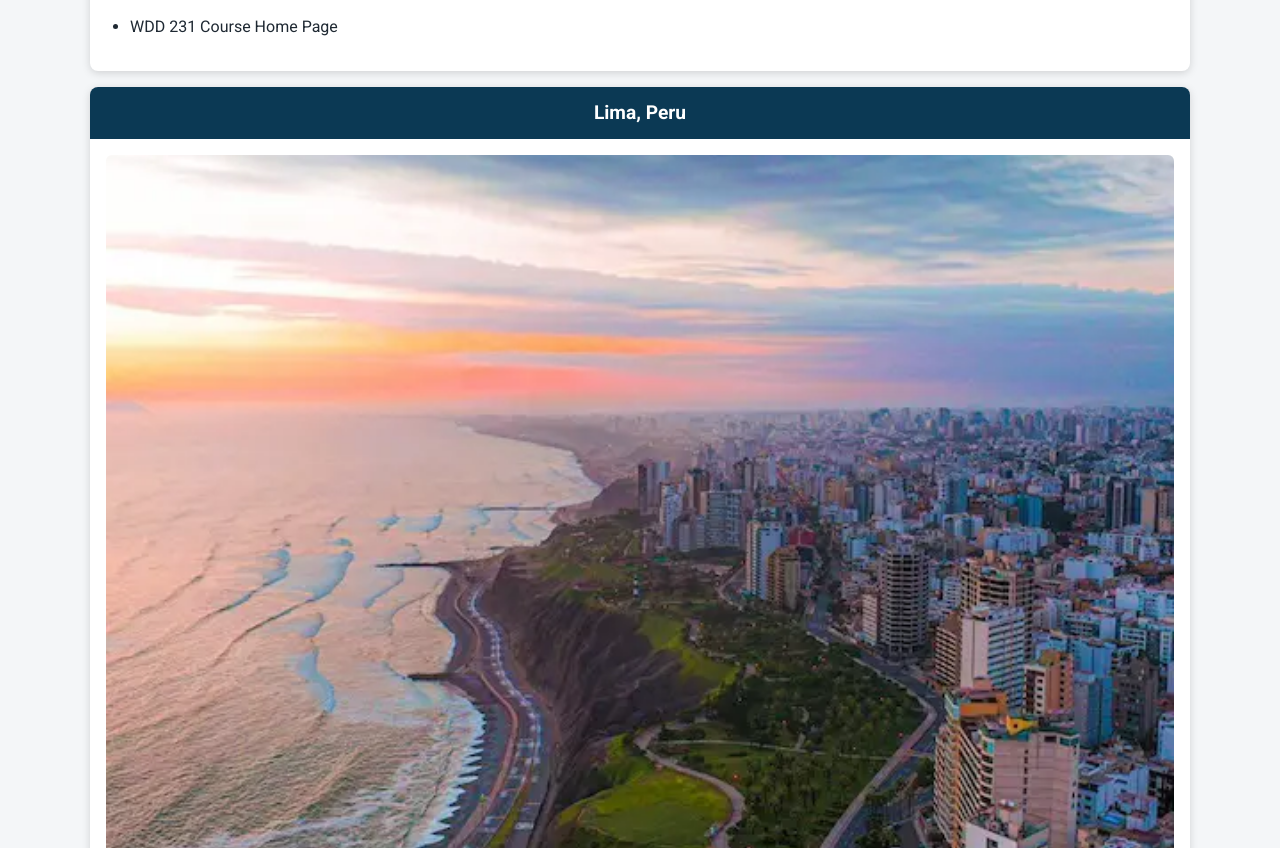
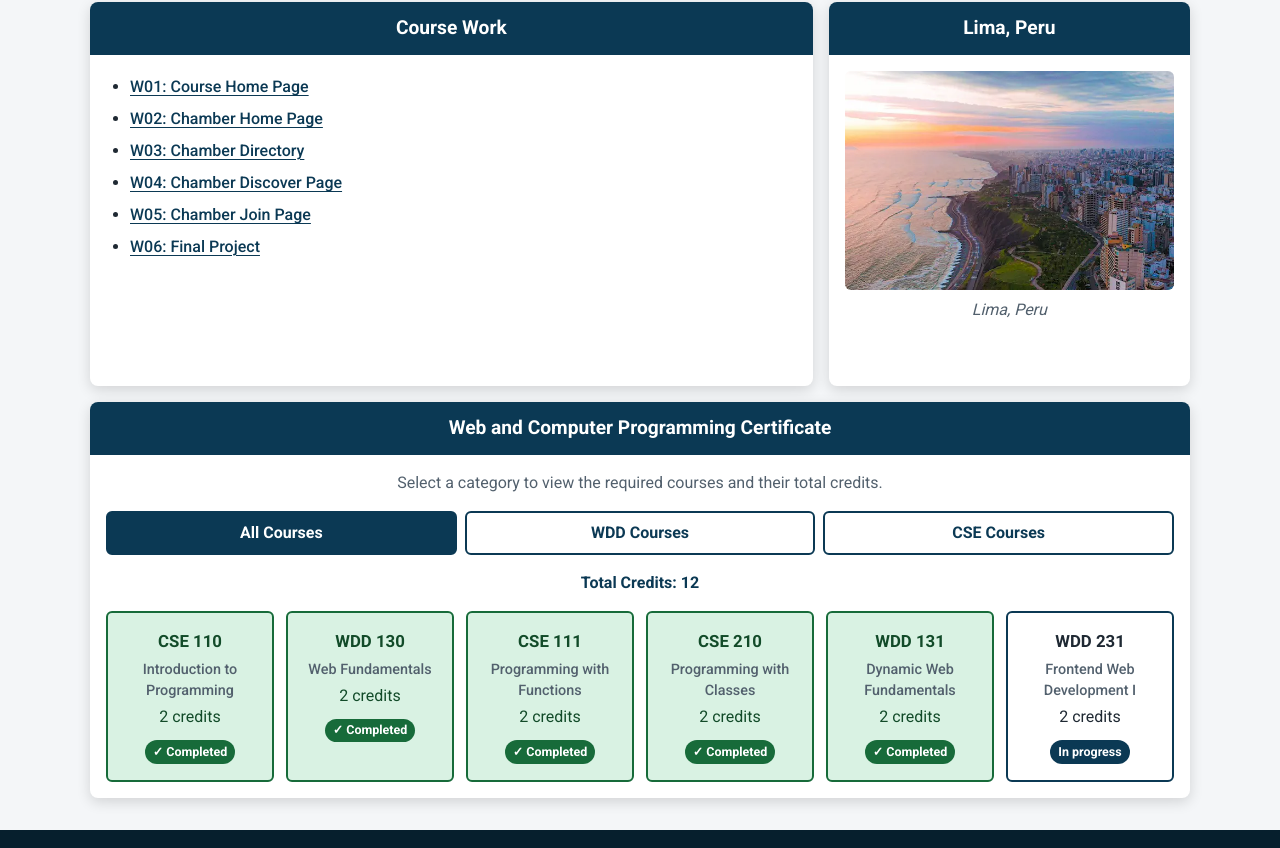
Before and after one commit to imanolara/wdd231, a plain HTML site: page index.html in a window 1280 px wide. Shown: the part 235-1083 px from the top of the page. Drawn offline with Linux system fonts and the light colour scheme.

Commit message:
Complete WDD 231 course home page

```diff
--- a/index.html
+++ b/index.html
@@ -1,25 +1,18 @@
-<!DOCTYPE html>
-<html lang="en">
+<!doctype html>
+<html lang="en-US">
 <head>
-  <meta charset="UTF-8">
-  <meta name="viewport" content="width=device-width, initial-scale=1.0">
-
+  <meta charset="utf-8">
+  <meta name="viewport" content="width=device-width, initial-scale=1">
+  <meta name="description" content="WDD 231 course home page for Imanol Aranda, featuring coursework and Web and Computer Programming certificate progress.">
+  <meta name="author" content="Imanol Aranda">
   <title>Home | WDD 231 | Imanol Aranda</title>
-  <meta
-    name="description"
-    content="WDD 231 course home page for Imanol Aranda, featuring coursework and certificate progress.">
-  <meta name="author" content="Imanol Aranda">
-
+  <link rel="icon" href="images/logo.svg" type="image/svg+xml">
   <link rel="preconnect" href="https://fonts.googleapis.com">
   <link rel="preconnect" href="https://fonts.gstatic.com" crossorigin>
-  <link
-    href="https://fonts.googleapis.com/css2?family=Roboto:wght@400;500;700&display=swap"
-    rel="stylesheet">
-
+  <link href="https://fonts.googleapis.com/css2?family=Roboto:wght@400;500;700&amp;display=swap" rel="stylesheet">
   <link rel="stylesheet" href="styles/normalize.css">
   <link rel="stylesheet" href="styles/small.css">
   <link rel="stylesheet" href="styles/larger.css">
-
   <script src="scripts/navigation.js" defer></script>
   <script src="scripts/date.js" defer></script>
   <script src="scripts/course.js" defer></script>
@@ -27,34 +20,16 @@
 
 <body>
   <header>
-    <img
-      src="images/logo.svg"
-      alt="Imanol Aranda site logo"
-      width="48"
-      height="48">
-
+    <img src="images/logo.svg" alt="Imanol Aranda site logo" width="48" height="48">
     <span>Imanol Aranda</span>
-
-    <button
-      id="menu"
-      class="hamburger"
-      type="button"
-      aria-label="Open navigation menu"
-      aria-expanded="false">
-    </button>
+    <button id="menu" class="hamburger" type="button" aria-label="Open navigation menu" aria-controls="navigation" aria-expanded="false"></button>
   </header>
 
-  <nav id="navigation" class="navigation">
+  <nav id="navigation" class="navigation" aria-label="Primary navigation">
     <ul>
-      <li>
-        <a class="active" href="index.html" aria-current="page">Home</a>
-      </li>
-      <li>
-        <a href="chamber/index.html">Chamber</a>
-      </li>
-      <li>
-        <a href="final/index.html">Final</a>
-      </li>
+      <li><a class="active" href="index.html" aria-current="page">Home</a></li>
+      <li><a href="chamber/index.html">Chamber</a></li>
+      <li><a href="final/index.html">Final</a></li>
     </ul>
   </nav>
 
@@ -65,19 +40,19 @@
       <section class="course-work">
         <h2>Course Work</h2>
         <ul>
-          <li>WDD 231 Course Home Page</li>
+          <li><a href="index.html">W01: Course Home Page</a></li>
+          <li><a href="chamber/index.html">W02: Chamber Home Page</a></li>
+          <li><a href="chamber/directory.html">W03: Chamber Directory</a></li>
+          <li><a href="chamber/discover.html">W04: Chamber Discover Page</a></li>
+          <li><a href="chamber/join.html">W05: Chamber Join Page</a></li>
+          <li><a href="final/index.html">W06: Final Project</a></li>
         </ul>
       </section>
 
       <section class="location">
         <h2>Lima, Peru</h2>
-
         <figure>
-          <img
-            src="images/lima-peru.webp"
-            alt="View of Lima, Peru"
-            width="600"
-            height="400">
+          <img src="images/lima-peru.webp" alt="View of Lima, Peru" width="600" height="400">
           <figcaption>Lima, Peru</figcaption>
         </figure>
       </section>
@@ -85,64 +60,30 @@
 
     <section class="certificate">
       <h2>Web and Computer Programming Certificate</h2>
-
-      <div class="course-filters">
-        <button id="all-courses" type="button">All Courses</button>
-        <button id="wdd-courses" type="button">WDD Courses</button>
-        <button id="cse-courses" type="button">CSE Courses</button>
+      <p class="certificate-intro">Select a category to view the required courses and their total credits.</p>
+      <div class="course-filters" role="group" aria-label="Filter courses">
+        <button id="all-courses" class="selected" type="button" data-filter="ALL" aria-pressed="true">All Courses</button>
+        <button id="wdd-courses" type="button" data-filter="WDD" aria-pressed="false">WDD Courses</button>
+        <button id="cse-courses" type="button" data-filter="CSE" aria-pressed="false">CSE Courses</button>
       </div>
-
-      <div id="course-list"></div>
-
       <p id="total-credits" aria-live="polite"></p>
+      <div id="course-list" aria-live="polite"></div>
     </section>
   </main>
 
   <footer>
-    <div class="social-links">
-      <a
-        href="https://github.com/imanolara"
-        target="_blank"
-        rel="noopener"
-        aria-label="Imanol Aranda on GitHub">
-        <img
-          src="images/github.svg"
-          alt=""
-          width="32"
-          height="32">
+    <div class="social-links" aria-label="Social media links">
+      <a href="https://github.com/imanolara/wdd231" target="_blank" rel="noopener" aria-label="Imanol Aranda's WDD 231 GitHub repository">
+        <img src="images/github.svg" alt="" width="32" height="32">
       </a>
-
-      <a
-        href="https://www.linkedin.com/in/imanol-aranda-yauri-563752392/"
-        target="_blank"
-        rel="noopener"
-        aria-label="Imanol Aranda on LinkedIn">
-        <img
-          src="images/linkedin.svg"
-          alt=""
-          width="32"
-          height="32">
+      <a href="https://www.linkedin.com/in/imanol-aranda-yauri-563752392/" target="_blank" rel="noopener" aria-label="Imanol Aranda on LinkedIn">
+        <img src="images/linkedin.svg" alt="" width="32" height="32">
       </a>
-
-      <a
-        href="https://www.instagram.com/imanol_aranda980/"
-        target="_blank"
-        rel="noopener"
-        aria-label="Imanol Aranda on Instagram">
-        <img
-          src="images/instagram.svg"
-          alt=""
-          width="32"
-          height="32">
+      <a href="https://www.instagram.com/imanol_aranda980/" target="_blank" rel="noopener" aria-label="Imanol Aranda on Instagram">
+        <img src="images/instagram.svg" alt="" width="32" height="32">
       </a>
     </div>
-
-    <p>
-      &copy; <span id="currentyear"></span> |
-      Imanol Aranda |
-      Peru
-    </p>
-
+    <p>&copy; <span id="currentyear"></span> | Imanol Aranda | Peru</p>
     <p id="lastModified"></p>
   </footer>
 </body>
--- a/scripts/course.js
+++ b/scripts/course.js
@@ -0,0 +1,119 @@
+const courses = [
+  {
+    subject: "CSE",
+    number: 110,
+    title: "Introduction to Programming",
+    credits: 2,
+    certificate: "Web and Computer Programming",
+    description: "This course will introduce students to programming. It will introduce the building blocks of programming languages (variables, decisions, calculations, loops, array, and input/output) and use them to solve problems.",
+    technology: ["Python"],
+    completed: true
+  },
+  {
+    subject: "WDD",
+    number: 130,
+    title: "Web Fundamentals",
+    credits: 2,
+    certificate: "Web and Computer Programming",
+    description: "This course introduces students to the World Wide Web and to careers in web site design and development. The course is hands on with students actually participating in simple web designs and programming. It is anticipated that students who complete this course will understand the fields of web design and development and will have a good idea if they want to pursue this degree as a major.",
+    technology: ["HTML", "CSS"],
+    completed: true
+  },
+  {
+    subject: "CSE",
+    number: 111,
+    title: "Programming with Functions",
+    credits: 2,
+    certificate: "Web and Computer Programming",
+    description: "CSE 111 students become more organized, efficient, and powerful computer programmers by learning to research and call functions written by others; to write, call, debug, and test their own functions; and to handle errors within functions. CSE 111 students write programs with functions to solve problems in many disciplines, including business, physical science, human performance, and humanities.",
+    technology: ["Python"],
+    completed: true
+  },
+  {
+    subject: "CSE",
+    number: 210,
+    title: "Programming with Classes",
+    credits: 2,
+    certificate: "Web and Computer Programming",
+    description: "This course will introduce the notion of classes and objects. It will present encapsulation at a conceptual level. It will also work with inheritance and polymorphism.",
+    technology: ["C#"],
+    completed: true
+  },
+  {
+    subject: "WDD",
+    number: 131,
+    title: "Dynamic Web Fundamentals",
+    credits: 2,
+    certificate: "Web and Computer Programming",
+    description: "This course builds on prior experience in Web Fundamentals and programming. Students will learn to create dynamic websites that use JavaScript to respond to events, update content, and create responsive user experiences.",
+    technology: ["HTML", "CSS", "JavaScript"],
+    completed: true
+  },
+  {
+    subject: "WDD",
+    number: 231,
+    title: "Frontend Web Development I",
+    credits: 2,
+    certificate: "Web and Computer Programming",
+    description: "This course builds on prior experience with Dynamic Web Fundamentals and programming. Students will focus on user experience, accessibility, compliance, performance optimization, and basic API usage.",
+    technology: ["HTML", "CSS", "JavaScript"],
+    completed: false
+  }
+];
+
+const courseList = document.querySelector("#course-list");
+const totalCredits = document.querySelector("#total-credits");
+const filterButtons = document.querySelectorAll(".course-filters button");
+
+function createCourseCard(course) {
+  const card = document.createElement("article");
+  card.className = `course-card${course.completed ? " completed" : ""}`;
+
+  const heading = document.createElement("h3");
+  heading.textContent = `${course.subject} ${course.number}`;
+
+  const title = document.createElement("p");
+  title.className = "course-title";
+  title.textContent = course.title;
+
+  const credits = document.createElement("p");
+  credits.textContent = `${course.credits} credits`;
+
+  const status = document.createElement("span");
+  status.className = "course-status";
+  status.textContent = course.completed ? "✓ Completed" : "In progress";
+
+  card.append(heading, title, credits, status);
+  return card;
+}
+
+function displayCourses(filteredCourses) {
+  const cards = filteredCourses.map(createCourseCard);
+  courseList?.replaceChildren(...cards);
+
+  const credits = filteredCourses.reduce((sum, course) => sum + course.credits, 0);
+  if (totalCredits) {
+    totalCredits.textContent = `Total Credits: ${credits}`;
+  }
+}
+
+function selectFilter(selectedButton) {
+  filterButtons.forEach((button) => {
+    const isSelected = button === selectedButton;
+    button.classList.toggle("selected", isSelected);
+    button.setAttribute("aria-pressed", String(isSelected));
+  });
+
+  const filter = selectedButton.dataset.filter;
+  const filteredCourses = filter === "ALL"
+    ? courses
+    : courses.filter((course) => course.subject === filter);
+
+  displayCourses(filteredCourses);
+}
+
+filterButtons.forEach((button) => {
+  button.addEventListener("click", () => selectFilter(button));
+});
+
+displayCourses(courses);
--- a/styles/larger.css
+++ b/styles/larger.css
@@ -0,0 +1,60 @@
+@media screen and (min-width: 48rem) {
+  header {
+    grid-template-columns: 64px minmax(0, 1fr);
+    min-height: 88px;
+    padding-inline: max(1rem, calc((100% - 1100px) / 2));
+  }
+
+  header img {
+    width: 64px;
+    height: 64px;
+  }
+
+  header span {
+    font-size: 1.55rem;
+  }
+
+  .hamburger {
+    display: none;
+  }
+
+  .navigation,
+  .navigation.show {
+    display: block;
+  }
+
+  .navigation ul {
+    display: flex;
+    justify-content: flex-end;
+    width: min(100%, 1100px);
+    margin: 0 auto;
+  }
+
+  .navigation li {
+    flex: 0 1 12rem;
+  }
+
+  .home-grid {
+    grid-template-columns: minmax(0, 2fr) minmax(16rem, 1fr);
+    align-items: stretch;
+  }
+
+  .course-work,
+  .location {
+    min-height: 24rem;
+  }
+
+  .course-filters {
+    grid-template-columns: repeat(3, 1fr);
+  }
+
+  #course-list {
+    grid-template-columns: repeat(3, minmax(0, 1fr));
+  }
+}
+
+@media screen and (min-width: 68rem) {
+  #course-list {
+    grid-template-columns: repeat(6, minmax(0, 1fr));
+  }
+}
--- a/styles/small.css
+++ b/styles/small.css
@@ -4,17 +4,25 @@
   --accent-color: #e9b949;
   --background-color: #f4f6f8;
   --text-color: #1f2933;
+  --muted-color: #52606d;
+  --completed-color: #176b3a;
+  --completed-background: #d9f2e3;
   --white: #ffffff;
+  --shadow: 0 4px 14px rgb(0 0 0 / 14%);
 }
 
 * {
   box-sizing: border-box;
 }
 
+html {
+  min-width: 320px;
+}
+
 body {
   margin: 0;
+  color: var(--text-color);
   background-color: var(--background-color);
-    color: var(--text-color);
   font-family: "Roboto", sans-serif;
   line-height: 1.5;
 }
@@ -30,14 +38,20 @@
   font: inherit;
 }
 
+a:focus-visible,
+button:focus-visible {
+  outline: 3px solid var(--accent-color);
+  outline-offset: 3px;
+}
+
 header {
   display: grid;
-    grid-template-columns: 48px 1fr 48px;
+  grid-template-columns: 48px minmax(0, 1fr) 48px;
   align-items: center;
   gap: 0.75rem;
   padding: 0.75rem 1rem;
+  color: var(--white);
   background-color: var(--primary-color);
-    color: var(--white);
 }
 
 header img {
@@ -54,8 +68,8 @@
   width: 48px;
   height: 48px;
   border: 0;
+  color: var(--white);
   background: transparent;
-    color: var(--white);
   cursor: pointer;
 }
 
@@ -65,7 +79,11 @@
 }
 
 .hamburger.show::before {
-    content: "\00D7";
+  content: "\00d7";
+}
+
+.hamburger:hover {
+  background-color: rgb(255 255 255 / 10%);
 }
 
 .navigation {
@@ -94,19 +112,20 @@
 
 .navigation a:hover,
 .navigation a.active {
+  color: var(--secondary-color);
   background-color: var(--accent-color);
-    color: var(--secondary-color);
 }
 
 main {
   width: min(calc(100% - 2rem), 1100px);
   margin: 0 auto;
-    padding-bottom: 1.5rem;
+  padding-bottom: 2rem;
 }
 
 h1 {
+  padding-bottom: 0.35rem;
+  border-bottom: 3px solid var(--accent-color);
   color: var(--primary-color);
-    border-bottom: 2px solid var(--accent-color);
 }
 
 .home-grid {
@@ -116,22 +135,31 @@
 
 section {
   overflow: hidden;
+  border-radius: 8px;
   background-color: var(--white);
-    border-radius: 8px;
-    box-shadow: 0 2px 8px rgb(0 0 0 / 15%);
+  box-shadow: var(--shadow);
 }
 
 section h2 {
   margin: 0;
   padding: 0.75rem 1rem;
+  color: var(--white);
   background-color: var(--primary-color);
-    color: var(--white);
   font-size: 1.2rem;
   text-align: center;
 }
 
 .course-work ul {
-    padding: 1rem 2.5rem;
+  display: grid;
+  gap: 0.5rem;
+  margin: 0;
+  padding: 1.25rem 2.5rem;
+}
+
+.course-work a {
+  color: var(--primary-color);
+  font-weight: 500;
+  text-underline-offset: 0.18rem;
 }
 
 .location figure {
@@ -141,19 +169,26 @@
 
 .location img {
   width: 100%;
+  border-radius: 6px;
   aspect-ratio: 3 / 2;
   object-fit: cover;
-    border-radius: 6px;
 }
 
 .location figcaption {
   margin-top: 0.5rem;
+  color: var(--muted-color);
+  font-style: italic;
   text-align: center;
-    font-style: italic;
 }
 
 .certificate {
   margin-top: 1rem;
+}
+
+.certificate-intro {
+  margin: 1rem 1rem 0;
+  color: var(--muted-color);
+  text-align: center;
 }
 
 .course-filters {
@@ -167,15 +202,24 @@
   min-height: 44px;
   border: 2px solid var(--primary-color);
   border-radius: 6px;
-    background-color: var(--primary-color);
-    color: var(--white);
+  color: var(--primary-color);
+  background-color: var(--white);
+  cursor: pointer;
   font-weight: 700;
-    cursor: pointer;
 }
 
-  .course-filters button:hover {
-    background-color: var(--accent-color);
-    color: var(--secondary-color);
+.course-filters button:hover,
+.course-filters button.selected {
+  color: var(--white);
+  background-color: var(--primary-color);
+}
+
+#total-credits {
+  margin: 0;
+  padding: 0 1rem 1rem;
+  color: var(--primary-color);
+  text-align: center;
+  font-weight: 700;
 }
 
 #course-list {
@@ -189,44 +233,69 @@
   border: 2px solid var(--primary-color);
   border-radius: 6px;
   text-align: center;
+}
+
+.course-card.completed {
+  border-color: var(--completed-color);
+  color: #124b29;
+  background-color: var(--completed-background);
+}
+
+.course-card h3 {
+  margin: 0 0 0.3rem;
+  font-size: 1.05rem;
+}
+
+.course-card p {
+  margin: 0.2rem 0;
+}
+
+.course-title {
+  color: var(--muted-color);
+  font-size: 0.9rem;
+  font-weight: 500;
+}
+
+.course-status {
+  display: inline-block;
+  margin-top: 0.5rem;
+  padding: 0.15rem 0.5rem;
+  border-radius: 999px;
+  color: var(--white);
+  background-color: var(--primary-color);
+  font-size: 0.78rem;
   font-weight: 700;
 }
 
-  .course-card.completed {
-    border-color: #217a3c;
-    background-color: #d9f2e3;
-    color: #164f2a;
-  }
-
-  #total-credits {
-    padding: 0 1rem 1rem;
-    text-align: center;
-    font-weight: 700;
+.completed .course-status {
+  background-color: var(--completed-color);
 }
 
 footer {
   padding: 1.5rem 1rem;
+  color: var(--white);
   background-color: var(--secondary-color);
-    color: var(--white);
   text-align: center;
 }
 
 .social-links {
   display: flex;
+  gap: 1rem;
   justify-content: center;
-    gap: 1rem;
 }
 
 .social-links a {
   display: grid;
   width: 48px;
   height: 48px;
-    place-items: center;
+  border: 2px solid transparent;
   border-radius: 50%;
   background-color: var(--white);
+  place-items: center;
 }
 
 .social-links a:hover {
+  border-color: var(--accent-color);
   background-color: var(--accent-color);
 }
 
@@ -238,3 +307,16 @@
 footer p {
   margin: 0.75rem 0 0;
 }
+
+#lastModified {
+  color: #c7d8e6;
+  font-size: 0.9rem;
+}
+
+@media (prefers-reduced-motion: reduce) {
+  *,
+  *::before,
+  *::after {
+    transition-duration: 0.01ms !important;
+  }
+}
```
Also changed, not shown: scripts/date.js (+10 -0 lines), scripts/navigation.js (+24 -0 lines). Lines whose indentation alone changed are shown as unchanged.
